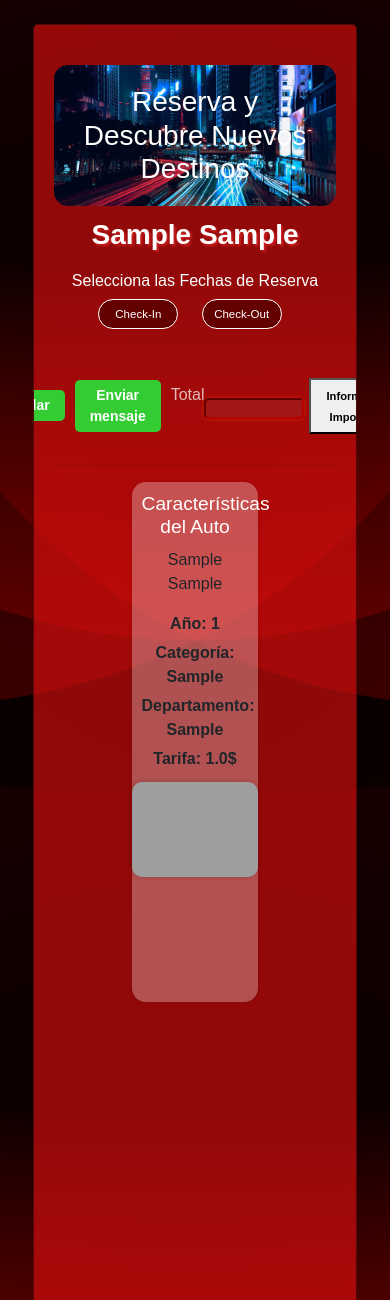
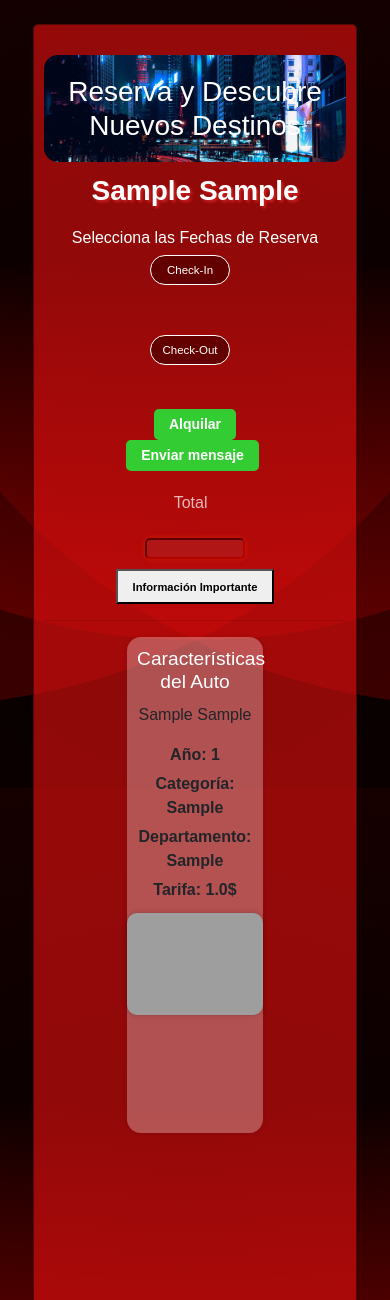
Before and after one commit to nachofen/rent_agile, a Flask app: page /ver-vehiculo/1 in a window 390 px wide. Shown: the part 56-1356 px from the top of the page. Run offline with Flask 3, Linux system fonts and the light colour scheme; tables that the repository leaves empty hold one stand-in row (values such as "Sample post"); some libraries are stand-ins or nearby versions; some web fonts are replaced; grey boxes are pictures that could not be loaded.

Commit message:
Some Mobile styling updates

```diff
--- a/website/static/css/style.css
+++ b/website/static/css/style.css
@@ -638,6 +638,67 @@ ul.image-gallery img {
   overflow-x: hidden;
 }
 
+/* Estilos para dispositivos móviles  ######### */
+@media screen and (max-width: 768px) {
+  /* Estilos para el contenedor principal */
+  .car-details-container {
+    padding: 10px; /* Reduzca el espacio interno en dispositivos móviles */
+  }
+
+  /* Estilos para la sección de mensajes y alquiler */
+  .rental-section {
+    margin-top: 10px;
+  }
+
+  /* Estilos para el contenedor de fechas */
+  .date-containero,
+  .date-container {
+    flex-direction: column; /* Cambiar a diseño de columna en dispositivos móviles */
+    align-items: center;
+  }
+
+  /* Estilos para las cajas de fecha */
+  #fecha_inicio,
+  #fecha_fin {
+    width: 100%;
+    margin-bottom: 10px;
+  }
+
+  /* Estilos para el contenedor de botones */
+  .button-container2 {
+    flex-direction: column;
+  }
+
+  .button-container2 button {
+    margin: 5px 0;
+  }
+
+  /* Estilo para el contenedor de los elementos Total, Alquilar y Enviar mensaje */
+  .form-groupp {
+    flex-direction: column;
+  }
+
+  #total {
+    width: 100%; /* Ajuste el ancho para ocupar todo el ancho disponible */
+    margin-top: 10px; /* Agregue espacio entre los elementos en dispositivos móviles */
+  }
+
+  /* Estilo para el contenedor de botones */
+  .button-container2 {
+    flex-direction: column; /* Cambiar a diseño de columna en dispositivos móviles */
+  }
+
+  .button-container2 form {
+    margin-right: 0; /* Elimine el margen derecho en dispositivos móviles */
+  }
+
+  /* Estilos para las etiquetas más pequeñas */
+  .small-label {
+    font-size: 8px; /* Reduzca el tamaño de la etiqueta en dispositivos móviles */
+  }
+}
+
+/* fin estilos dispotivos moviles */
 
 /* body para el fondo personalizado */
 .custom-background-ver {
--- a/website/templates/ver-auto.html
+++ b/website/templates/ver-auto.html
@@ -81,7 +81,6 @@
                                 <li><i class="fas fa-check"></i> Pasaporte o documento nacional de identidad</li>
                                 <li><i class="fas fa-check"></i> Permiso de conducir</li>
                                 <li><i class="fas fa-check"></i> Tarjeta de crédito</li>
-                                <button onclick="closePopup()">Cerrar</button>
                             <hr>
                             <p><i class="fas fa-dollar-sign"></i> Depósito de seguridad: USD $300,00</p>
                             <p>En el momento de la recogida, el conductor principal dejará un depósito de seguridad reembolsable de USD $300,00en su tarjeta de crédito. No se acepta efectivo ni tarjetas de débito.</p>
@@ -94,7 +93,7 @@
                             <p><i class="fa fa-infinity"></i> Kilometraje: Ilimitado</p>
                             <p>El alquiler incluye kilómetro sin límites gratis.</p>
 
-
+                            <button onclick="closePopup()">Cerrar</button>
                         </div>
 
                         <div id="overlay" class="overlay"></div>
```
Also changed, not shown: other parts of website/static/css/style.css (+34 -1 lines).
